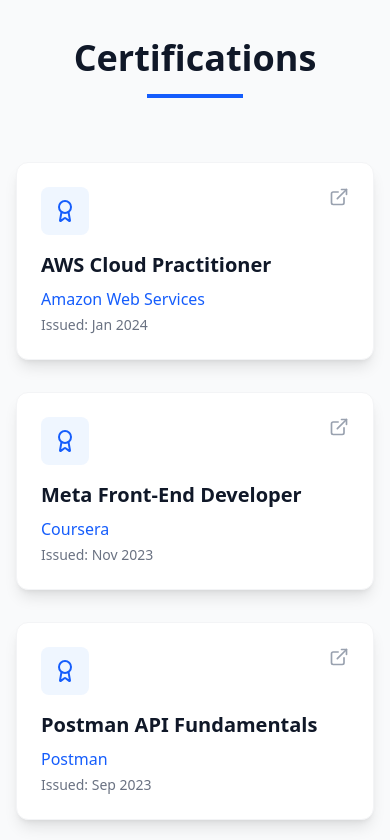
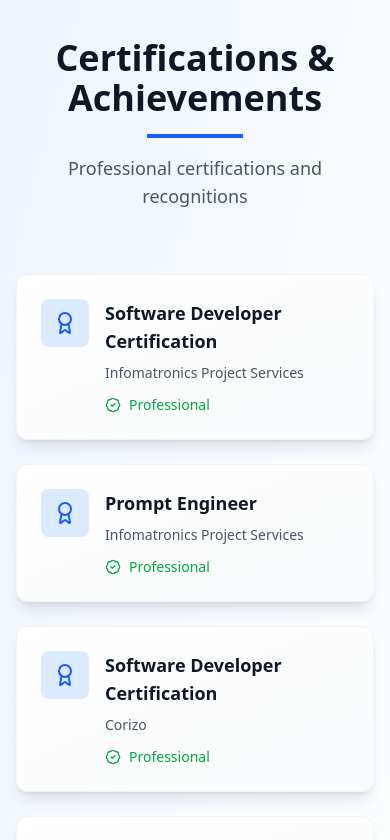
Before and after one commit to HARI-S-2006/HARI-S-PORTFOLIO, a React (Vite) app: page / in a window 390 px wide. Shown: the part 7000-7840 px from the top of the page. Built offline with nearby package versions, Linux system fonts and the light colour scheme.

Commit message:
Update Certifications section grid layout and style to match reference

```diff
--- a/src/components/Certifications.jsx
+++ b/src/components/Certifications.jsx
@@ -1,64 +1,95 @@
 import React from 'react';
-import { Award, ExternalLink } from 'lucide-react';
+import { Award, BadgeCheck } from 'lucide-react';
 import { useScrollReveal } from '../hooks/useScrollReveal';
 
 const Certifications = () => {
     const [headerRef, headerVisible] = useScrollReveal();
     const [certRef, certVisible] = useScrollReveal();
+    const [bannerRef, bannerVisible] = useScrollReveal();
+
+    const certifications = [
+        {
+            title: "Software Developer Certification",
+            issuer: "Infomatronics Project Services",
+            level: "Professional",
+        },
+        {
+            title: "Prompt Engineer",
+            issuer: "Infomatronics Project Services",
+            level: "Professional",
+        },
+        {
+            title: "Software Developer Certification",
+            issuer: "Corizo",
+            level: "Professional",
+        },
+        {
+            title: "Generative AI Professional",
+            issuer: "Oracle",
+            level: "Professional",
+        }
+    ];
 
     return (
-        <section id="certifications" className="py-20 bg-gray-50">
+        <section id="certifications" className="py-20 bg-gradient-to-br from-blue-50 to-white">
             <div className="max-w-7xl mx-auto px-4 sm:px-6 lg:px-8">
-                <div ref={headerRef} className={`text-center mb-16 transform transition-all duration-1000 ${headerVisible ? 'translate-y-0 opacity-100' : 'translate-y-10 opacity-0'}`}>
-                    <h2 className="text-4xl md:text-5xl font-bold text-gray-900 mb-4">Certifications</h2>
-                    <div className="w-24 h-1 bg-blue-600 mx-auto"></div>
+                {/* Header */}
+                <div
+                    ref={headerRef}
+                    className={`text-center mb-16 transform transition-all duration-1000 ${headerVisible ? 'translate-y-0 opacity-100' : 'translate-y-10 opacity-0'}`}
+                >
+                    <h2 className="text-4xl md:text-5xl font-bold text-gray-900 mb-4">Certifications & Achievements</h2>
+                    <div className="w-24 h-1 bg-blue-600 mx-auto mb-4"></div>
+                    <p className="text-gray-600 text-lg">Professional certifications and recognitions</p>
                 </div>
 
-                <div ref={certRef} className="grid md:grid-cols-2 lg:grid-cols-3 gap-8">
-                    <div className={`bg-white rounded-xl shadow-lg p-6 border border-gray-100 transform transition-all duration-700 ${certVisible ? 'translate-y-0 opacity-100' : 'translate-y-20 opacity-0'}`}>
-                        <div className="flex items-start justify-between mb-4">
-                            <div className="p-3 bg-blue-50 rounded-lg">
-                                <Award className="w-6 h-6 text-blue-600" />
+                {/* Grid - 2x2 Layout */}
+                <div ref={certRef} className="grid md:grid-cols-2 gap-6">
+                    {certifications.map((cert, index) => (
+                        <div
+                            key={index}
+                            className={`bg-gradient-to-br from-white to-gray-50 rounded-xl shadow-lg p-6 hover:shadow-2xl transform transition-all duration-700 hover:-translate-y-1 border border-gray-100 ${certVisible ? 'translate-y-0 opacity-100' : 'translate-y-20 opacity-0'}`}
+                            style={{ transitionDelay: `${index * 100}ms` }}
+                        >
+                            <div className="flex items-start gap-4">
+                                <div className="p-3 bg-blue-100 rounded-lg flex-shrink-0">
+                                    <Award className="w-6 h-6 text-blue-600" />
+                                </div>
+                                <div className="flex-1">
+                                    <h3 className="text-lg font-bold text-gray-900 mb-2">{cert.title}</h3>
+                                    <p className="text-gray-600 text-sm mb-3">{cert.issuer}</p>
+                                    <div className="flex items-center gap-2">
+                                        <BadgeCheck className="w-4 h-4 text-green-600" />
+                                        <span className="text-green-600 text-sm font-medium">{cert.level}</span>
+                                    </div>
+                                </div>
                             </div>
-                            <a href="#" className="text-gray-400 hover:text-blue-600 transition-colors">
-                                <ExternalLink className="w-5 h-5" />
-                            </a>
                         </div>
-                        <h3 className="text-xl font-bold text-gray-900 mb-2">AWS Cloud Practitioner</h3>
-                        <p className="text-blue-600 font-medium mb-1">Amazon Web Services</p>
-                        <p className="text-gray-500 text-sm">Issued: Jan 2024</p>
-                    </div>
+                    ))}
+                </div>
 
-                    <div className={`bg-white rounded-xl shadow-lg p-6 border border-gray-100 transform transition-all duration-700 delay-200 ${certVisible ? 'translate-y-0 opacity-100' : 'translate-y-20 opacity-0'}`}>
-                        <div className="flex items-start justify-between mb-4">
-                            <div className="p-3 bg-blue-50 rounded-lg">
-                                <Award className="w-6 h-6 text-blue-600" />
+                {/* Banner */}
+                <div
+                    ref={bannerRef}
+                    className={`mt-16 bg-gradient-to-r from-blue-600 to-cyan-600 rounded-2xl p-8 shadow-xl transform transition-all duration-1000 delay-700 ${bannerVisible ? 'scale-100 opacity-100' : 'scale-95 opacity-0'}`}
+                >
+                    <div className="flex flex-col md:flex-row items-center justify-between gap-6">
+                        <div className="text-white text-center md:text-left">
+                            <h3 className="text-2xl font-bold mb-2">Leadership Experience</h3>
+                            <p className="text-blue-100">Led teams, mentored developers, and organized project workflows to enhance collaboration and technical skills</p>
+                        </div>
+                        <div className="flex-shrink-0">
+                            <div className="bg-white/20 backdrop-blur-sm rounded-lg p-6 text-center">
+                                <p className="text-4xl font-bold text-white mb-1">3+</p>
+                                <p className="text-blue-100 text-sm">Teams Led</p>
                             </div>
-                            <a href="#" className="text-gray-400 hover:text-blue-600 transition-colors">
-                                <ExternalLink className="w-5 h-5" />
-                            </a>
                         </div>
-                        <h3 className="text-xl font-bold text-gray-900 mb-2">Meta Front-End Developer</h3>
-                        <p className="text-blue-600 font-medium mb-1">Coursera</p>
-                        <p className="text-gray-500 text-sm">Issued: Nov 2023</p>
-                    </div>
-
-                    <div className={`bg-white rounded-xl shadow-lg p-6 border border-gray-100 transform transition-all duration-700 delay-400 ${certVisible ? 'translate-y-0 opacity-100' : 'translate-y-20 opacity-0'}`}>
-                        <div className="flex items-start justify-between mb-4">
-                            <div className="p-3 bg-blue-50 rounded-lg">
-                                <Award className="w-6 h-6 text-blue-600" />
-                            </div>
-                            <a href="#" className="text-gray-400 hover:text-blue-600 transition-colors">
-                                <ExternalLink className="w-5 h-5" />
-                            </a>
-                        </div>
-                        <h3 className="text-xl font-bold text-gray-900 mb-2">Postman API Fundamentals</h3>
-                        <p className="text-blue-600 font-medium mb-1">Postman</p>
-                        <p className="text-gray-500 text-sm">Issued: Sep 2023</p>
                     </div>
                 </div>
+
             </div>
         </section>
     );
 };
+
 export default Certifications;
```
